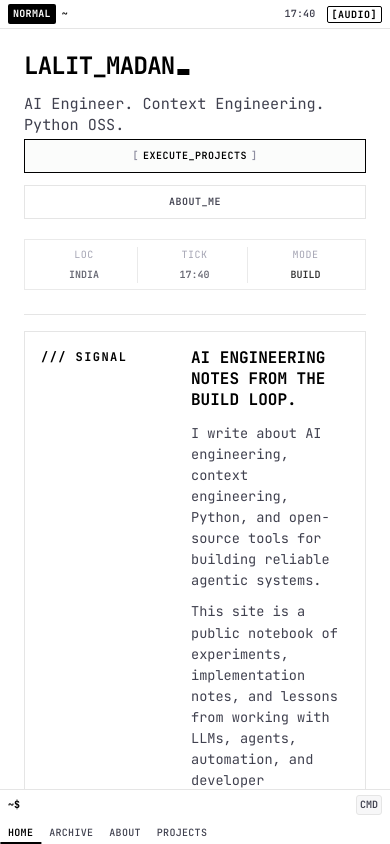
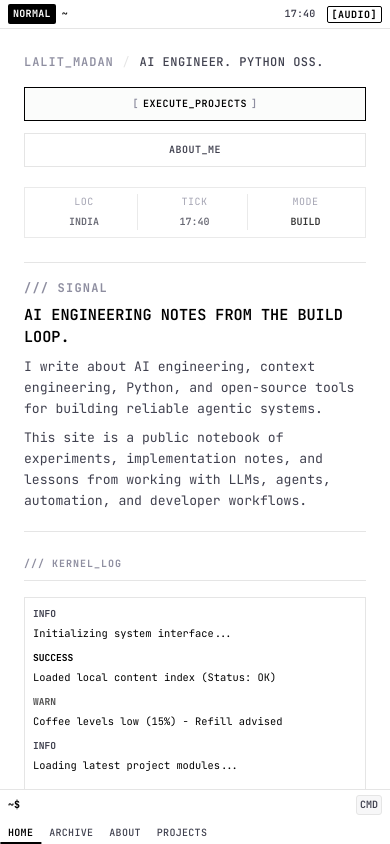
Before and after one commit to madanlalit/personal-blog, a Next.js app: page / in a window 390 px wide. Built offline with nearby package versions, Linux system fonts and the light colour scheme.

Commit message:
Simplify homepage intro

```diff
--- a/app/HomeClient.tsx
+++ b/app/HomeClient.tsx
@@ -59,12 +59,11 @@ export default function HomeClient({ initialPosts }: HomeClientProps) {
             {/* --- HERO SECTION --- */}
             <header className="hero-section">
                 <div className="hero-main">
-                    <h1 className="hero-title">
-                        LALIT<span className="accent">_</span>MADAN<span className="typewriter-cursor"></span>
+                    <h1 className="hero-identity">
+                        <span>LALIT_MADAN</span>
+                        <span className="identity-separator">/</span>
+                        <span className="identity-role">AI Engineer. Python OSS.</span>
                     </h1>
-                    <div className="hero-subtitle">
-                        AI Engineer. Context Engineering. Python OSS.
-                    </div>
 
                     <div className="hero-actions">
                         <Link href="/projects" className="hero-btn primary">
--- a/app/about/AboutClient.tsx
+++ b/app/about/AboutClient.tsx
@@ -41,7 +41,7 @@ const CURRENT_STATUS = [
 const SOCIAL_LINKS = [
     { icon: Github, href: 'https://github.com/madanlalit', label: 'GitHub' },
     { icon: Linkedin, href: 'https://linkedin.com/in/madanlalit', label: 'LinkedIn' },
-    { icon: X, href: 'https://x.com/lalitmadan', label: 'X' },
+    { icon: X, href: 'https://x.com/madanlalit68', label: 'X' },
 ];
 
 const INTERESTS = ['Open Source', 'System Design', 'Dev Tools', 'Automation', 'UI/UX'];
--- a/app/home.css
+++ b/app/home.css
@@ -34,31 +34,36 @@
     flex: 1;
 }
 
-.hero-title {
-    font-size: var(--font-size-hero);
-    line-height: 1.1;
-    margin: 0 0 0.75rem 0;
-    letter-spacing: -0.03em;
-    font-weight: 700;
+.hero-identity {
+    display: flex;
+    flex-wrap: wrap;
+    align-items: center;
+    gap: 0.55rem;
+    width: fit-content;
+    margin: 0;
+    color: var(--text-tertiary);
+    font-size: var(--font-size-xs);
+    font-weight: 600;
+    line-height: 1.5;
+    letter-spacing: 0.08em;
+    text-transform: uppercase;
 }
 
-.hero-title .accent {
-    color: var(--accent);
+.identity-separator {
+    color: var(--border);
+    font-weight: 400;
 }
 
-.hero-subtitle {
-    font-size: var(--font-size-subtitle);
+.identity-role {
     color: var(--text-secondary);
-    margin: 0;
-    max-width: 650px;
-    height: 2em;
-    line-height: 1.5;
+    font-weight: 500;
+    letter-spacing: 0.04em;
 }
 
 .hero-actions {
     display: flex;
     gap: 1rem;
-    margin-top: 2rem;
+    margin-top: 1rem;
 }
 
 .hero-btn {
@@ -142,36 +147,39 @@
 
 .signal-module {
     display: grid;
-    grid-template-columns: 150px 1fr;
-    gap: 0;
+    grid-template-columns: 120px minmax(0, 1fr);
+    gap: 1rem;
     margin-bottom: var(--space-lg);
-    padding: 1.25rem;
-    border: 1px solid var(--border);
+    padding: 0 0 var(--space-lg);
+    border-bottom: 1px solid var(--border);
 }
 
 .signal-kicker {
-    color: var(--accent);
+    color: var(--text-tertiary);
     font-size: var(--font-size-xs);
     font-weight: 700;
-    letter-spacing: 0.12em;
+    letter-spacing: 0.1em;
+    line-height: 1.6;
 }
 
 .signal-content h2 {
-    margin: 0 0 0.75rem;
+    margin: 0 0 0.55rem;
     color: var(--text-primary);
-    font-size: var(--font-size-subtitle);
-    line-height: 1.3;
+    font-size: 1rem;
+    font-weight: 600;
+    line-height: 1.45;
 }
 
 .signal-content p {
     margin: 0;
     color: var(--text-secondary);
-    font-size: var(--font-size-body);
-    line-height: 1.65;
+    font-size: var(--font-size-small);
+    line-height: 1.7;
+    max-width: 68ch;
 }
 
 .signal-content p + p {
-    margin-top: 0.65rem;
+    margin-top: 0.45rem;
 }
 
 .sys-module {
@@ -685,12 +693,8 @@
     }
 
     .signal-module {
-        grid-template-columns: 120px 1fr;
-        gap: 0;
-    }
-
-    .hero-title {
-        font-size: clamp(1.75rem, 5vw, 2.5rem);
+        grid-template-columns: 96px minmax(0, 1fr);
+        gap: 0.75rem;
     }
 
     .hero-telemetry {
@@ -781,16 +785,6 @@
         width: 100%;
     }
 
-    .hero-title {
-        font-size: clamp(2rem, 10vw, 3rem);
-    }
-
-    .hero-subtitle {
-        font-size: var(--font-size-body);
-        max-width: 100%;
-        line-height: 1.4;
-    }
-
     .hero-actions {
         width: 100%;
         gap: 0.75rem;
@@ -829,18 +823,19 @@
     }
 
     .signal-module {
-        gap: 0;
+        grid-template-columns: 1fr;
+        gap: 0.35rem;
         margin-bottom: 1.5rem;
-        padding: 1rem;
+        padding-bottom: 1.25rem;
     }
 
     .signal-content h2 {
-        font-size: 1rem;
+        font-size: 0.95rem;
     }
 
     .signal-content p {
-        font-size: 0.85rem;
-        line-height: 1.55;
+        font-size: 0.82rem;
+        line-height: 1.6;
     }
 
     /* Sidebar */
@@ -1010,12 +1005,6 @@
         margin-bottom: 1rem;
     }
 
-    .hero-title {
-        font-size: var(--font-size-title);
-        word-break: break-word;
-        overflow-wrap: break-word;
-    }
-
     .hero-actions {
         flex-direction: column;
     }
@@ -1125,14 +1114,6 @@
         padding: 2px;
     }
 
-    .hero-title {
-        font-size: 1.15rem !important;
-    }
-
-    .hero-subtitle {
-        font-size: 0.7rem;
-    }
-
     .hero-btn {
         font-size: 0.55rem;
         padding: 0.35rem 0.5rem;
--- a/components/JsonLd.tsx
+++ b/components/JsonLd.tsx
@@ -38,7 +38,7 @@ export default function JsonLd() {
                 sameAs: [
                     'https://github.com/madanlalit',
                     'https://linkedin.com/in/madanlalit',
-                    'https://x.com/lalitmadan',
+                    'https://x.com/madanlalit68',
                 ],
             },
         ],
--- a/components/features/system/BootScreen.css
+++ /dev/null
@@ -1,45 +0,0 @@
-.boot-screen {
-    position: fixed;
-    top: 0;
-    left: 0;
-    right: 0;
-    bottom: 0;
-    background-color: var(--bg-primary);
-    color: var(--text-primary);
-    /* Always green for boot unless theme overrides, defaulting retro green */
-    font-family: var(--font-primary);
-    font-size: var(--font-size-body);
-    padding: var(--space-lg);
-    z-index: 9999;
-    overflow: hidden;
-    display: flex;
-    flex-direction: column;
-    justify-content: flex-start;
-    line-height: 1.5;
-}
-
-.boot-line {
-    margin-bottom: 2px;
-    white-space: pre-wrap;
-}
-
-.cursor-block {
-    width: 10px;
-    height: 16px;
-    background-color: var(--accent);
-    animation: blink 0.7s step-end infinite;
-    margin-top: 4px;
-}
-
-@keyframes blink {
-    50% {
-        opacity: 0;
-    }
-}
-
-@media (max-width: 480px) {
-    .boot-screen {
-        padding: var(--space-sm);
-        font-size: var(--font-size-xs);
-    }
-}
--- a/components/features/system/BootScreen.tsx
+++ /dev/null
@@ -1,63 +0,0 @@
-'use client';
-
-import { useState, useEffect } from 'react';
-import './BootScreen.css';
-
-const biosLines = [
-    "American Megatrends BIOS v1.0.2",
-    "Copyright (C) 2025, AMT Inc.",
-    "",
-    "BIOS Date: 12/18/25    CPU: AMD Ryzen 9 5950X    Speed: 3.4 GHz",
-    "",
-    "Press DEL to run Setup, F11 for Boot Menu",
-    "",
-    "Testing memory...",
-    "65536 MB OK",
-    "",
-    "Detecting drives:",
-    "  Primary Master   : Maxtor 90432D3    [OK]",
-    "  Primary Slave    : None              [-]",
-    "  Secondary Master : HL-DT-ST DVD-ROM  [OK]",
-    "",
-    "POST Complete - No Errors Found",
-    "",
-    "Booting BLOG-OS v2.0...",
-    "Loading kernel modules... [████████░░] 80%",
-    "Initializing system... DONE",
-    "Mounting filesystems... OK",
-    "Starting services... OK",
-    "",
-    "System ready."
-];
-
-interface BootScreenProps {
-    onComplete: () => void;
-}
-
-export default function BootScreen({ onComplete }: BootScreenProps) {
-    const [lines, setLines] = useState<string[]>([]);
-
-    useEffect(() => {
-        let currentIndex = 0;
-        const interval = setInterval(() => {
-            if (currentIndex >= biosLines.length) {
-                clearInterval(interval);
-                setTimeout(onComplete, 200);
-                return;
-            }
-            setLines(prev => [...prev, biosLines[currentIndex]]);
-            currentIndex++;
-        }, 40);
-
-        return () => clearInterval(interval);
-    }, [onComplete]);
-
-    return (
-        <div className="boot-screen">
-            {lines.map((line, i) => (
-                <div key={i} className="boot-line">{line}</div>
-            ))}
-            <div className="cursor-block"></div>
-        </div>
-    );
-}
--- a/components/features/terminal/CommandLine.tsx
+++ b/components/features/terminal/CommandLine.tsx
@@ -154,7 +154,7 @@ export default function CommandLine({
                     '  neofetch    - System Information',
                     '  snake       - Play Snake',
                     '  ls          - List directories',
-                    '  reboot      - Reboot system',
+                    '  reboot      - Reload interface',
                     '  clear       - Clear screen',
                 ]);
                 break;
@@ -164,9 +164,6 @@ export default function CommandLine({
                 break;
             }
             case 'reboot': {
-                if (typeof sessionStorage !== 'undefined') {
-                    sessionStorage.removeItem('hasBooted');
-                }
                 window.location.reload();
                 break;
             }
@@ -355,7 +352,7 @@ export default function CommandLine({
                 <button className="cli-tab action-tab" onClick={() => window.open('https://linkedin.com/in/madanlalit', '_blank')} title="Open LinkedIn profile">
                     LINKEDIN
                 </button>
-                <button className="cli-tab action-tab" onClick={() => window.open('https://x.com/lalitmadan', '_blank')} title="Open X (Twitter) profile">
+                <button className="cli-tab action-tab" onClick={() => window.open('https://x.com/madanlalit68', '_blank')} title="Open X (Twitter) profile">
                     X
                 </button>
             </div>
--- a/components/ui/Footer.tsx
+++ b/components/ui/Footer.tsx
@@ -4,7 +4,7 @@ import './Footer.css';
 
 // Social links configuration
 const socialLinks = [
-    { platform: 'Twitter', url: 'https://x.com/lalitmadan', icon: '𝕏', label: 'Twitter' },
+    { platform: 'Twitter', url: 'https://x.com/madanlalit68', icon: '𝕏', label: 'Twitter' },
     { platform: 'GitHub', url: 'https://github.com/madanlalit', icon: '⚡', label: 'GitHub' },
     { platform: 'LinkedIn', url: 'https://linkedin.com/in/madanlalit', icon: 'in', label: 'LinkedIn' },
 ];
--- a/lib/config.ts
+++ b/lib/config.ts
@@ -3,7 +3,7 @@ export const SITE_CONFIG = {
     description: "AI engineer writing about context engineering, Python, open source, and reliable AI agents. Building practical systems and sharing technical notes in public.",
     author: "Lalit Madan",
     url: "https://lalitmadan.com",
-    twitterHandle: "@lalitmadan",
+    twitterHandle: "@madanlalit68",
     defaultImage: "/lm.png",
     favicon: "/lm.svg",
     locale: "en_US",
```
Also changed, not shown: components/ClientShell.tsx (+1 -29 lines).
